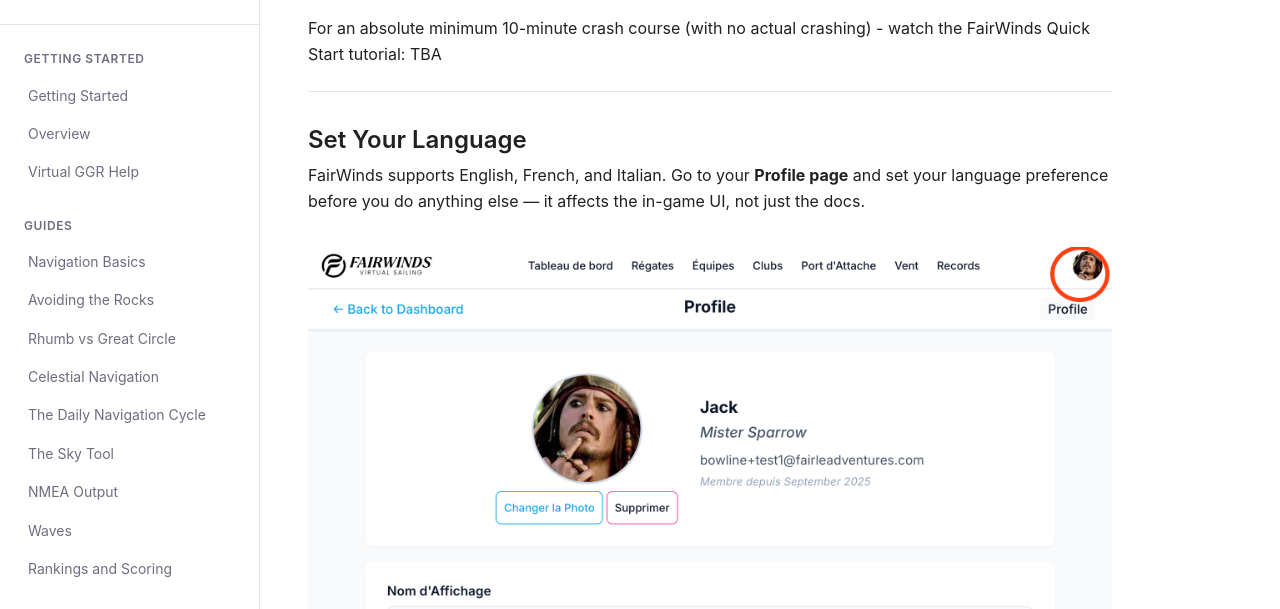
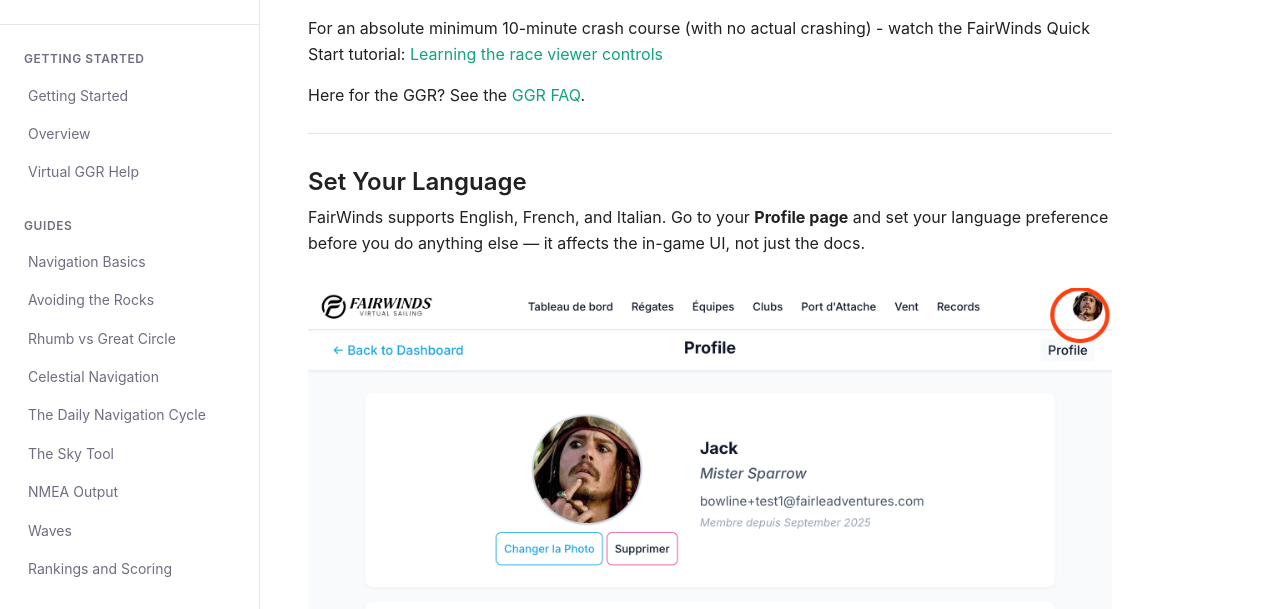
Before and after one commit to Fairlead-Ventures-LLC/fairwinds-docs, an Eleventy site: page src/en/index.md in a window 1280 px wide. Shown: the part 124-733 px from the top of the page. Built offline with nearby package versions, Linux system fonts and the light colour scheme; Eleventy itself is replaced by a stand-in of ours; files that its build step writes are made by us from their sources.

Commit message:
fix ggr and tutorial links

```diff
--- a/src/en/index.md
+++ b/src/en/index.md
@@ -8,7 +8,9 @@
 
 <p class="lead">New to FairWinds? Here's the fastest way to get sailing.</p>
 
-For an absolute minimum 10-minute crash course (with no actual crashing) - watch the FairWinds Quick Start tutorial: TBA
+For an absolute minimum 10-minute crash course (with no actual crashing) - watch the FairWinds Quick Start tutorial: [Learning the race viewer controls](https://www.youtube.com/watch?v=cGB9l_2dLXE)
+
+Here for the GGR? See the [GGR FAQ](/en/ggr/).
 
 ---
 
```
